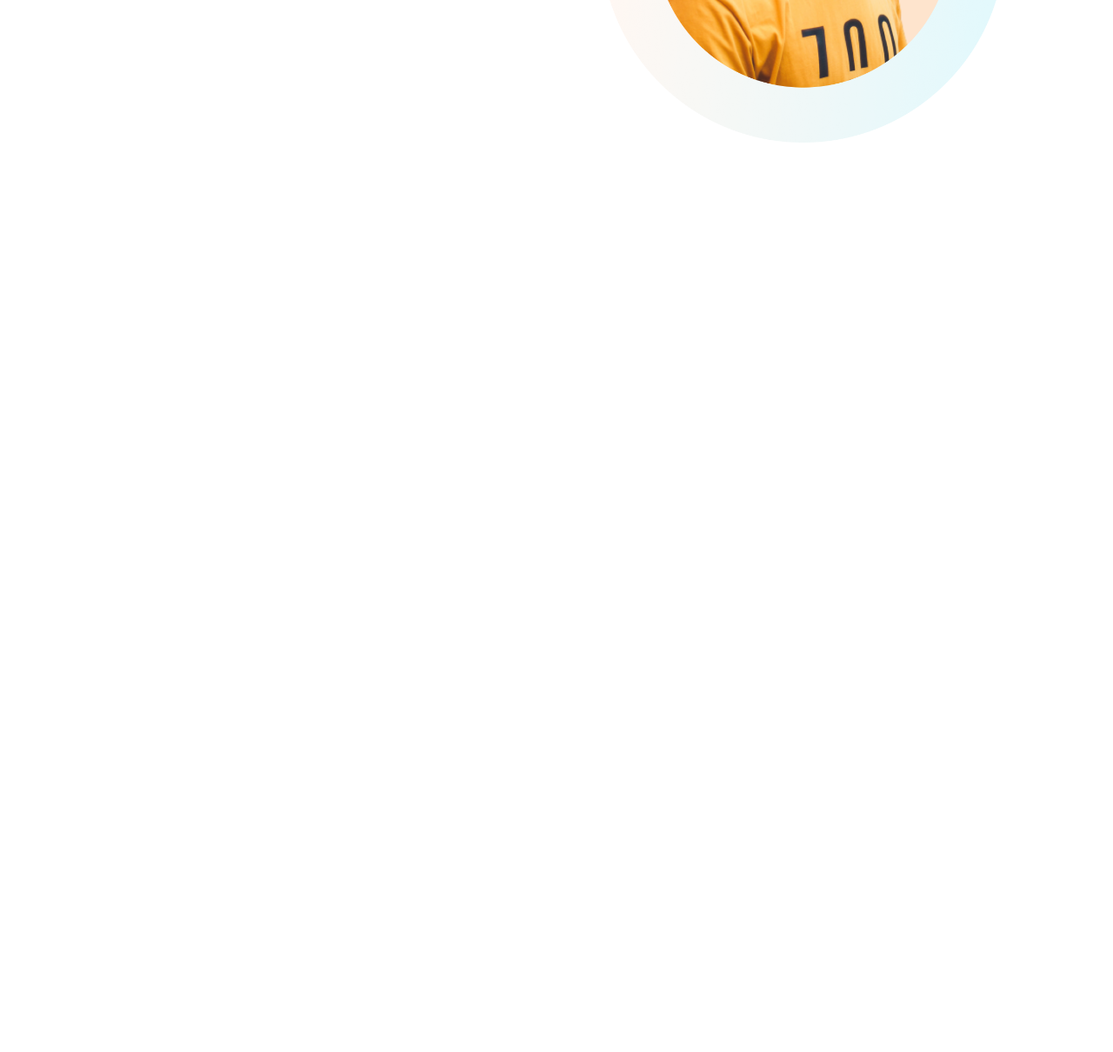
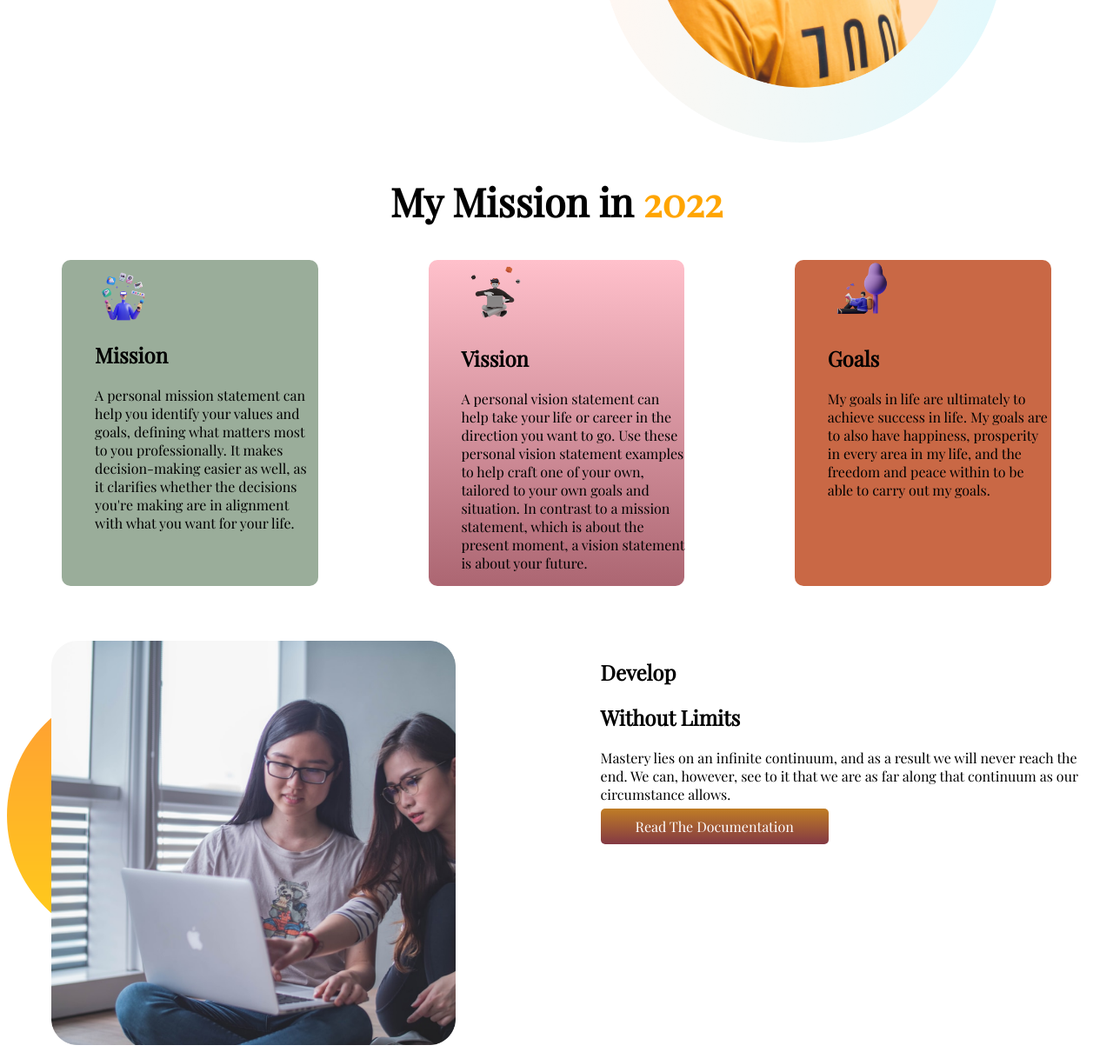
Before and after one commit to alneedrs2/first-assignment, a plain HTML site: page index.html in a window 1280 px wide. Shown: the part 500-1710 px from the top of the page at 87% size. Before the commit the page ends 800 px from the top, so only its background shows below. Drawn offline with nearby package versions, Linux system fonts and the light colour scheme.

Commit message:
section almost

```diff
--- a/index.html
+++ b/index.html
@@ -13,8 +13,8 @@
 </head>
 
 <body>
-    <section class="first-section">
-        <div class="half-width ">
+    <section class="flex-box-contain">
+        <div class="half-width">
             <div>
                 <div class="first-div">
                     <h1>Stay focused on </h1>
@@ -33,3 +33,53 @@
             <img src="person/person-2.png" alt="person 1">
         </div>
     </section>
+    <section>
+        <h1 class="mission">My Mission in <span class="color">2022</span></h1>
+        <div class="flex-box-contain">
+            <div id="Mission" class="same-mission">
+                <img class="picture" src="illustrators/illustrator-1.png" alt="">
+                <h2>Mission</h2>
+                <p>
+                    A personal mission statement can help you identify your values and goals, defining what matters most
+                    to you professionally. It makes decision-making easier as well, as it clarifies whether the
+                    decisions you're making are in alignment with what you want for your life.
+                </p>
+            </div>
+            <div id="Vission" class="same-mission">
+                <img class="picture" src="illustrators/illustrator-2.png" alt="">
+                <h2>Vission</h2>
+                <p>
+                    A personal vision statement can help take your life or career in the direction you want to go. Use
+                    these personal vision statement examples to help craft one of your own, tailored to your own goals
+                    and situation. In contrast to a mission statement, which is about the present moment, a vision
+                    statement is about your future.
+                </p>
+            </div>
+            <div id="Goals" class="same-mission">
+                <img class="picture" src="illustrators/illustrator-3.png" alt="">
+                <h2>Goals</h2>
+                <p>
+                    My goals in life are ultimately to achieve success in life. My goals are to also have happiness,
+                    prosperity in every area in my life, and the freedom and peace within to be able to carry out my
+                    goals.
+                </p>
+            </div>
+        </div>
+    </section>
+    <section class="flex-box-contain bgpic">
+        <div class="half-width">
+            <img src="pictures/coding.png" alt="">
+        </div>
+        <div class="half-width">
+            <h2>Develop</h2>
+            <h2>Without Limits</h2>
+            <p>
+                Mastery lies on an infinite continuum, and as a result we will never reach the end. We can, however, see
+                to it that we are as far along that continuum as our circumstance allows.
+            </p>
+            <a class="link-button" href="#">Read The Documentation</a>
+        </div>
+    </section>
+</body>
+
+</html>
--- a/style.css
+++ b/style.css
@@ -4,7 +4,7 @@ body{
 h1{
     font-size: 45px;
 }
-.first-section{
+.flex-box-contain{
     display: flex;
 }
 .color{
@@ -26,8 +26,35 @@ h1{
 .link-button{
     text-decoration: none;
     color: white;
-    background-image: linear-gradient(rgb(163, 78, 124), rgb(131, 57, 68));
+    background-image: linear-gradient(rgb(192, 125, 37), rgb(131, 57, 68));
     padding: 10px 40px;
     font-weight: 100;
     border-radius: 5px;
 }
+.mission{
+    text-align: center;
+}
+.same-mission{
+    width: 30%;
+    margin-left: 5%;
+    margin-right: 5%;
+    padding-left: 3%;
+    border-radius: 10px;
+}
+.picture{
+    width: 30%;
+}
+#Mission{
+    background-color: rgb(154, 173, 154);
+}
+#Vission{
+    background-image: linear-gradient(pink, rgb(172, 102, 114));
+}
+#Goals{
+    background-color: rgb(201, 104, 69);
+}
+.bgpic{
+    background-image: url(shapes/dream-bg.png);
+    background-position: left;
+    background-repeat: no-repeat;
+}
```
Also changed, not shown: shapes/dream-bg.png (added).
